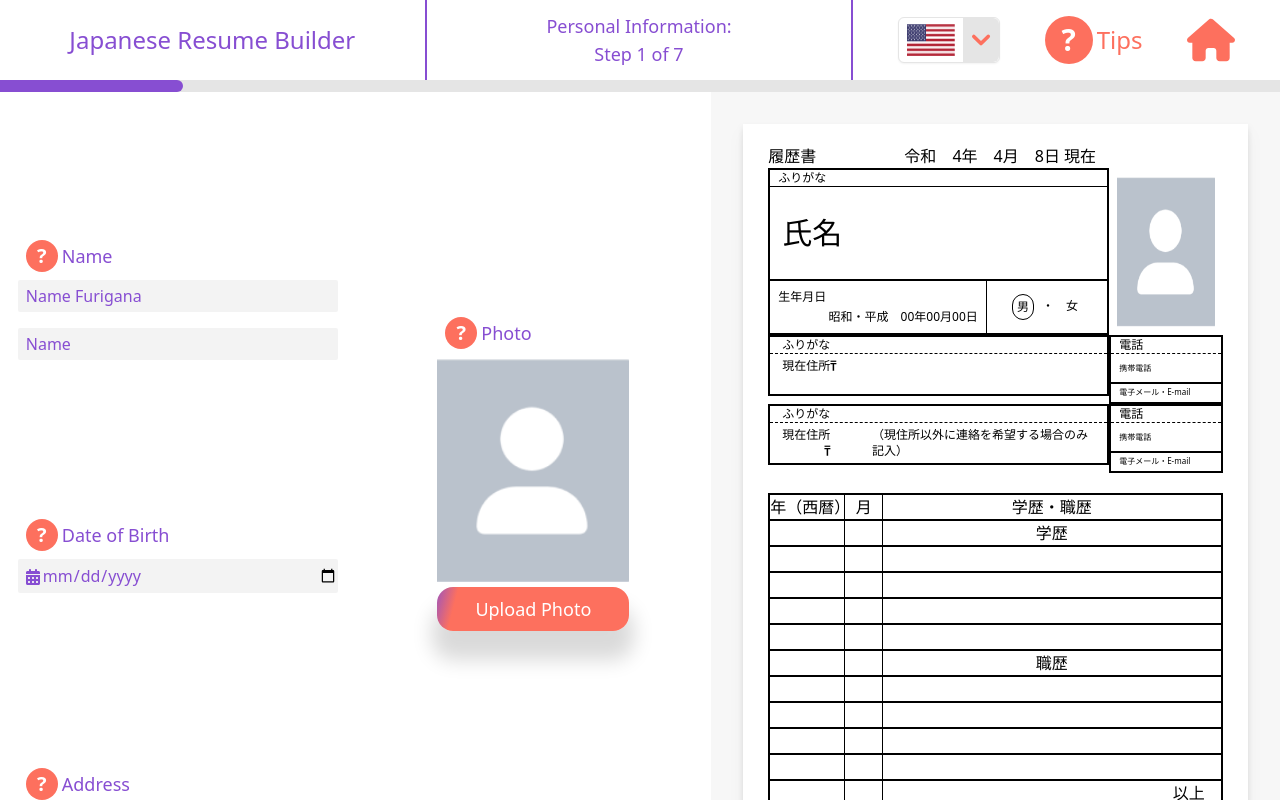
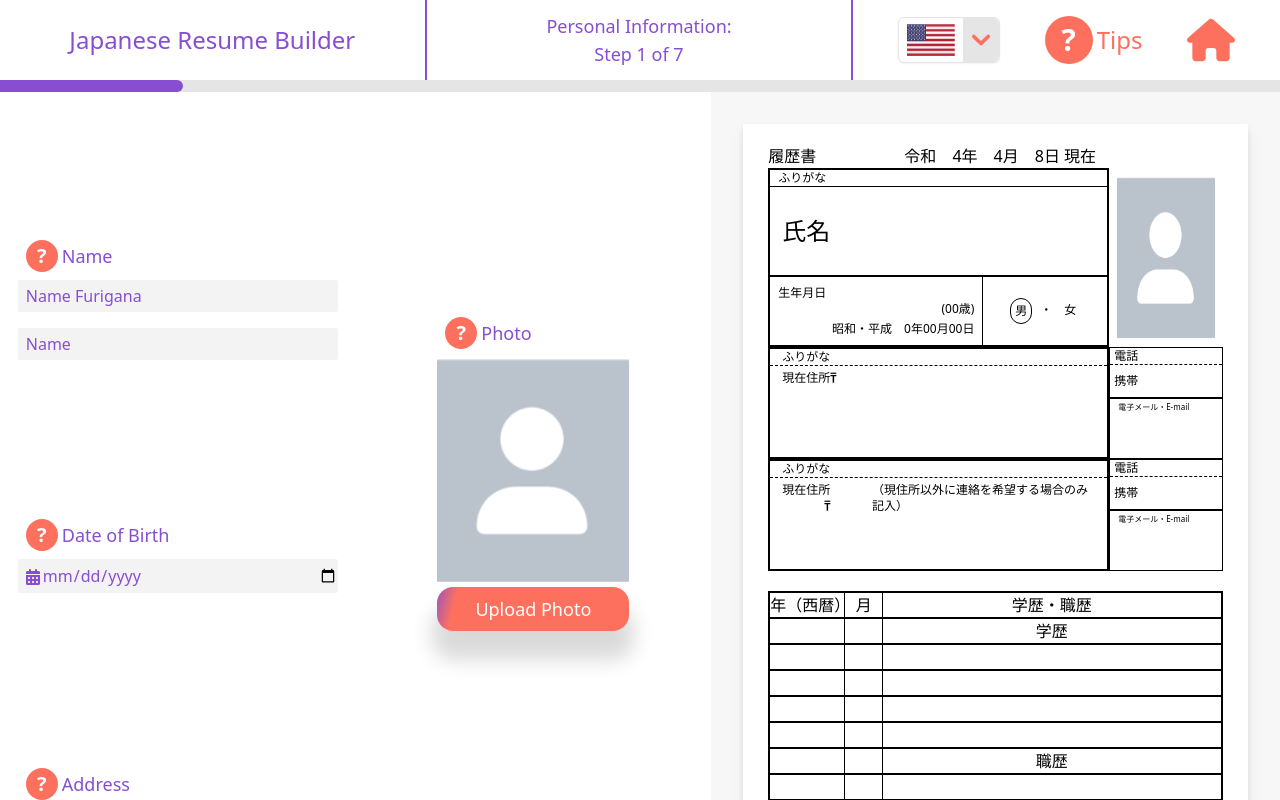
Before and after one commit to stmidi613/Japanese-Resume-Builder, a React (Create React App) app: page / in a window 1280 px wide. Shown: the top 800 px of the page. Built offline with nearby package versions, Linux system fonts and the light colour scheme.

Commit message:
I touched up the css and added an age feature but I need to set the size for the photo in the form and fix the css for the birthday box.  The last step for step one is the photo.

```diff
--- a/src/Components/Resume/ResumePages/AddressBox.tsx
+++ b/src/Components/Resume/ResumePages/AddressBox.tsx
@@ -10,7 +10,7 @@ interface Props {
 const AddressBox: React.FC<Props> = ({furival, val, text}) => {
   return (
     <div className="col-span-3">
-      <div className="col-span-3 border-2">
+      <div className="col-span-3 border-2 h-28">
         <p className="w-full px-3 border-b-[1px] border-dashed text-xs">
           ふりがな <span>{furival}</span>
         </p>
@@ -27,7 +27,7 @@ const AddressBox: React.FC<Props> = ({furival, val, text}) => {
             {text}
           </p>
         </div>
-        <p className="px-3 py-3">{val}</p>
+        <p className="px-3 py-3 text-sm">{val}</p>
       </div>
     </div>
   );
--- a/src/Components/Resume/ResumePages/EmailBox.tsx
+++ b/src/Components/Resume/ResumePages/EmailBox.tsx
@@ -6,15 +6,19 @@ interface Props {
   cellPhone: string;
 }
 
-const EmailBox: React.FC<Props> = ({email, homePhone, cellPhone}) => {
+const EmailBox: React.FC<Props> = ({ email, homePhone, cellPhone }) => {
   return (
     <div className="col-span-1">
-      <div className="col-span-1 border-2">
-        <p className="w-full border-b-[1px] border-dashed pl-2 text-xs">電話<span>{homePhone}</span></p>
-        <p className="px-2 py-2 text-[.5rem]">携帯電話 <span>{cellPhone}</span></p>
+      <div className="col-span-1 border-[1px] h-28">
+        <p className="w-full border-b-[1px] border-dashed pl-1 text-xs">
+          電話<span className="pl-1">{homePhone}</span>
+        </p>
+        <p className="px-1 py-2 text-xs">
+          携帯 <span className="pl-1">{cellPhone}</span>
+        </p>
         <div className="text-xs border-t-2">
           <p className="px-2 text-[.5rem]">電子メール・E-mail</p>
-          <p className="pb-[.125rem] px-2">{email}</p>
+          <p className="pb-[.125rem] px-2 text-[.75em]">{email}</p>
         </div>
       </div>
     </div>
--- a/src/Components/Resume/ResumePages/ResumePage1.tsx
+++ b/src/Components/Resume/ResumePages/ResumePage1.tsx
@@ -39,13 +39,14 @@ const ResumePage1: React.FC<Props> = ({
   contactEmail,
 }) => {
   const d = new Date();
-  const year = d.getFullYear() - 2018;
+  const year = d.getFullYear();
   const month = d.getMonth() + 1;
   const date = d.getDate();
 
-  const birthyear = +dob.slice(0, 4) - 1925;
+  const birthyear = +dob.slice(0, 4);
   const birthmonth = dob.slice(5, 7);
   const birthdate = dob.slice(8);
+  const age = () => {return +month >= +birthmonth && +date >= +birthdate ? year - birthyear : year - birthyear - 1};
 
   return (
     <>
@@ -55,7 +56,7 @@ const ResumePage1: React.FC<Props> = ({
           <section className="flex gap-8 ml-[5%] pt-5">
             <p className="pr-14">履歴書</p>
             <p>
-              令和　{year}年　{month}月　{date}日 現在
+              令和　{year - 2018}年　{month}月　{date}日 現在
             </p>
           </section>
           {/* Start of Name to Gender Section */}
@@ -65,12 +66,12 @@ const ResumePage1: React.FC<Props> = ({
                 <p className="w-full border-b-[1px] pl-2 text-xs">
                   ふりがな<span className="pl-3">{furiName}</span>
                 </p>
-                <p className="text-3xl py-7 px-3">
-                  氏名 <span>{name}</span>
+                <p className="text-2xl py-7 px-3">
+                  氏名 <span className="pl-2">{name}</span>
                 </p>
                 <div className="grid grid-flow-col col-span-2 text-xs border-t-2">
                   <div className="flex flex-col">
-                    <p className="px-2 pt-2 pb-1">生年月日</p>
+                    <p className="px-2 pt-2 pb-1">生年月日<span className="flex justify-end">({dob?age():"00"}歳)</span></p>
                     <p className="px-2 pb-2 text-right">
                       昭和・平成　{birthyear > -1 ? birthyear : "00"}年{birthmonth ? birthmonth : "00"}月{birthdate ? birthdate : "00"}日
                     </p>
```
Also changed, not shown: src/tailwind.output.css.
